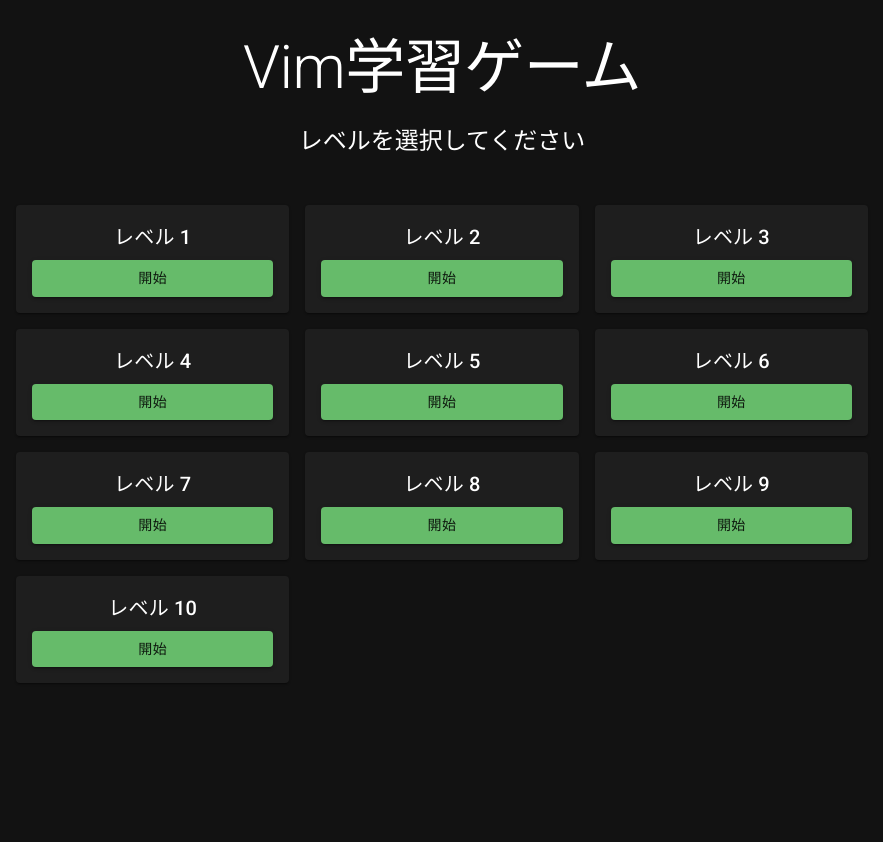
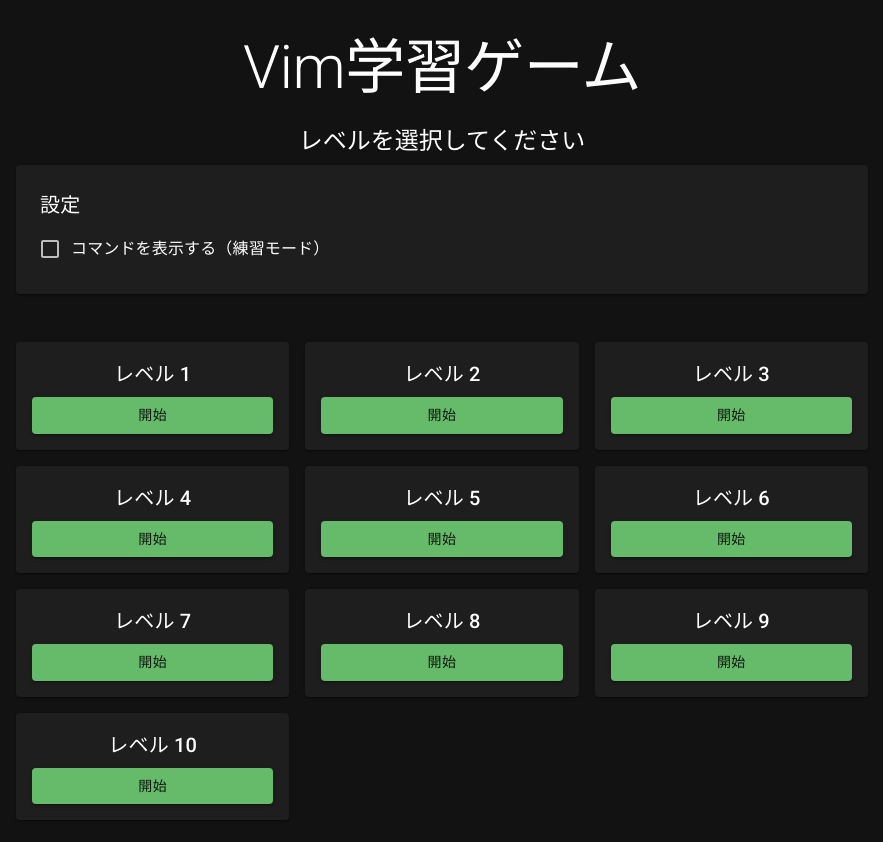
Before and after one commit to TetraTechAi/vim_game, a React (Create React App) app in the folder frontend/: page / in a window 1280 px wide. Shown: the top 842 px of the page, without its empty margins (198-1081 px from the left). Before the commit the page ends 800 px from the top, so only its background shows below. Built offline with nearby package versions, Linux system fonts and the light colour scheme.

Commit message:
ゲーム画面の改善: コマンド表示の制御、自動送信機能の追加、結果画面の修正

```diff
--- a/frontend/src/App.js
+++ b/frontend/src/App.js
@@ -2,6 +2,7 @@
 import { BrowserRouter as Router, Routes, Route } from 'react-router-dom';
 import { ThemeProvider, createTheme } from '@mui/material';
 import CssBaseline from '@mui/material/CssBaseline';
+import { SettingsProvider } from './contexts/Settings';
 
 // Pages
 import Menu from './pages/Menu';
@@ -24,6 +25,7 @@
   return (
     <ThemeProvider theme={theme}>
       <CssBaseline />
+      <SettingsProvider>
         <Router>
           <Routes>
             <Route path="/" element={<Menu />} />
@@ -31,6 +33,7 @@
             <Route path="/result" element={<Result />} />
           </Routes>
         </Router>
+      </SettingsProvider>
     </ThemeProvider>
   );
 }
--- /dev/null
+++ b/frontend/src/contexts/Settings.js
@@ -0,0 +1,22 @@
+import React, { createContext, useContext, useState } from 'react';
+
+const SettingsContext = createContext();
+
+export function useSettings() {
+  return useContext(SettingsContext);
+}
+
+export function SettingsProvider({ children }) {
+  const [showCommand, setShowCommand] = useState(false);
+
+  const value = {
+    showCommand,
+    setShowCommand,
+  };
+
+  return (
+    <SettingsContext.Provider value={value}>
+      {children}
+    </SettingsContext.Provider>
+  );
+}
--- a/frontend/src/pages/Game.js
+++ b/frontend/src/pages/Game.js
@@ -6,19 +6,21 @@
   Paper,
   Box,
   TextField,
-  Button,
   LinearProgress
 } from '@mui/material';
 import axios from 'axios';
+import { useSettings } from '../contexts/Settings';
 
 function Game() {
   const { level } = useParams();
   const navigate = useNavigate();
+  const { showCommand } = useSettings();
   const [currentCommand, setCurrentCommand] = useState(null);
   const [userInput, setUserInput] = useState('');
   const [score, setScore] = useState(0);
   const [mistakes, setMistakes] = useState(0);
   const [timeLeft, setTimeLeft] = useState(60);
+  const [totalCommands, setTotalCommands] = useState(0);
 
   useEffect(() => {
     fetchNextCommand();
@@ -45,23 +47,26 @@
   };
 
   const handleInputChange = (e) => {
-    setUserInput(e.target.value);
+    const input = e.target.value;
+    setUserInput(input);
+
+    // 入力が完了したら自動的に判定
+    if (input === currentCommand.command) {
+      setScore(prev => prev + 10);
+      setTotalCommands(prev => prev + 1);
+      setUserInput('');
+      fetchNextCommand();
+    }
   };
 
-  const handleSubmit = () => {
-    if (userInput.trim() === currentCommand.command) {
-      setScore(score + 10);
-      setUserInput('');
-      fetchNextCommand();
-    } else {
-      setMistakes(mistakes + 1);
+  const handleMistake = () => {
+    setMistakes(prev => prev + 1);
     // 苦手なコマンドとして記録
     axios.post('/api/game/weak-points', {
       user_id: 1,
       command: currentCommand.command,
       difficulty_level: level
     });
-    }
   };
 
   const endGame = () => {
@@ -77,7 +82,7 @@
         score,
         level,
         mistakes,
-        totalCommands: Math.floor(score / 10)
+        totalCommands
       }
     });
   };
@@ -109,9 +114,11 @@
           <Typography variant="h5" gutterBottom>
             問題
           </Typography>
+          {showCommand && (
             <Typography variant="h6" gutterBottom color="primary">
               コマンド: {currentCommand.command}
             </Typography>
+          )}
           <Typography variant="body1" gutterBottom>
             説明: {currentCommand.description || '説明が見つかりません'}
           </Typography>
@@ -121,23 +128,17 @@
               label="コマンドを入力"
               value={userInput}
               onChange={handleInputChange}
-              onKeyPress={(e) => {
+              onKeyDown={(e) => {
                 if (e.key === 'Enter') {
-                  handleSubmit();
+                  if (userInput !== currentCommand.command) {
+                    handleMistake();
+                  }
+                  setUserInput('');
                 }
               }}
               variant="outlined"
               autoFocus
             />
-            <Button
-              variant="contained"
-              color="primary"
-              onClick={handleSubmit}
-              fullWidth
-              sx={{ mt: 2 }}
-            >
-              送信
-            </Button>
           </Box>
         </Paper>
       </Box>
--- a/frontend/src/pages/Menu.js
+++ b/frontend/src/pages/Menu.js
@@ -3,16 +3,20 @@
 import {
   Container,
   Typography,
+  Paper,
+  Box,
   Button,
-  Grid,
-  Paper,
-  Box
+  FormControlLabel,
+  Checkbox,
+  Grid
 } from '@mui/material';
+import { useSettings } from '../contexts/Settings';
 
 const levels = Array.from({ length: 10 }, (_, i) => i + 1);
 
 function Menu() {
   const navigate = useNavigate();
+  const { showCommand, setShowCommand } = useSettings();
 
   const handleLevelSelect = (level) => {
     navigate(`/game/${level}`);
@@ -27,6 +31,21 @@
         <Typography variant="h5" component="h2" gutterBottom align="center">
           レベルを選択してください
         </Typography>
+
+        <Paper sx={{ p: 3, mb: 3 }}>
+          <Typography variant="h6" gutterBottom>
+            設定
+          </Typography>
+          <FormControlLabel
+            control={
+              <Checkbox
+                checked={showCommand}
+                onChange={(e) => setShowCommand(e.target.checked)}
+              />
+            }
+            label="コマンドを表示する（練習モード）"
+          />
+        </Paper>
 
         <Grid container spacing={2} sx={{ mt: 4 }}>
           {levels.map((level) => (
```
Also changed, not shown: 1 other file (tests, documents, lock files or other folders). Lines whose indentation alone changed are shown as unchanged.
